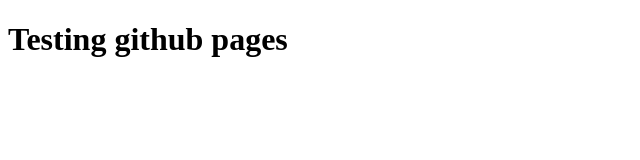
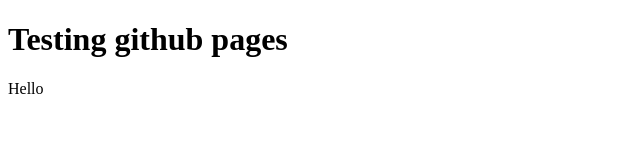
Before and after one commit to connorgilheany/connorgilheany.github.io, a plain HTML site: page index.html in a window 1280 px wide. Shown: the full height of the page, 0-640 px from the left. Drawn offline with Linux system fonts and the light colour scheme.

Commit message:
Added index css file
Created div to test css file with

```diff
--- /dev/null
+++ b/index.css
@@ -0,0 +1,5 @@
+.test{
+	color: red;
+	text-align: center;
+
+}
--- a/index.html
+++ b/index.html
@@ -4,6 +4,7 @@
 <title>Connor Gilheany</title>
 <body>
 <h1>Testing github pages</h1>
+<div class="test">Hello</div>
 </body>
 
 </html>
```
